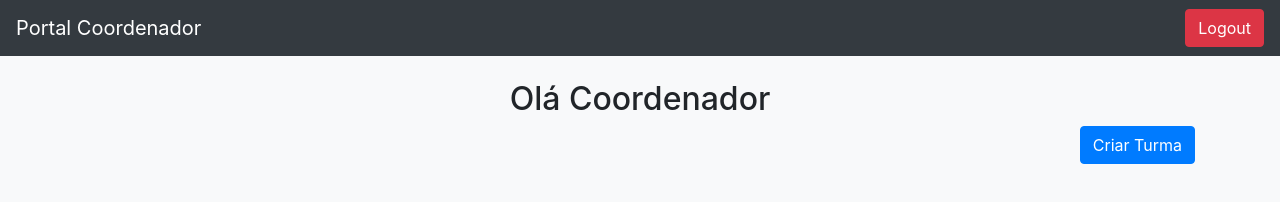
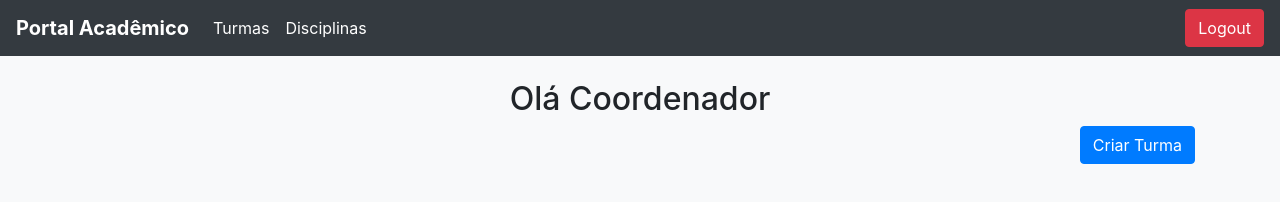
Before and after one commit to LucasEmmanoel06/portal-academico, a plain HTML site: page frontend/coord/coordenador.html in a window 1280 px wide. Drawn offline with nearby package versions, Linux system fonts and the light colour scheme; no server answers.

Commit message:
NavBar ajeitada

```diff
--- a/frontend/coord/coordenador.html
+++ b/frontend/coord/coordenador.html
@@ -10,8 +10,19 @@
 <body>
   <!-- Barra de navegação -->
   <nav class="navbar navbar-expand-lg navbar-custom">
-    <a class="navbar-brand" href="#">Portal Coordenador</a>
-    <div class="collapse navbar-collapse">
+    <button class="navbar-toggler" type="button" data-toggle="collapse" data-target="#navbarNav" aria-controls="navbarNav" aria-expanded="false" aria-label="Toggle navigation">
+      <span class="navbar-toggler-icon"></span>
+    </button>
+    <div class="collapse navbar-collapse" id="navbarNav">
+      <a class="navbar-brand font-weight-bold" href="#">Portal Acadêmico</a>
+      <ul class="navbar-nav">
+        <li class="nav-item">
+          <a class="nav-link" href="#">Turmas</a>
+        </li>
+        <li class="nav-item">
+          <a class="nav-link" href="#">Disciplinas</a>
+        </li>
+      </ul>
       <ul class="navbar-nav ml-auto">
         <li class="nav-item">
           <button class="btn btn-danger" id="logoutButton">Logout</button>
```
